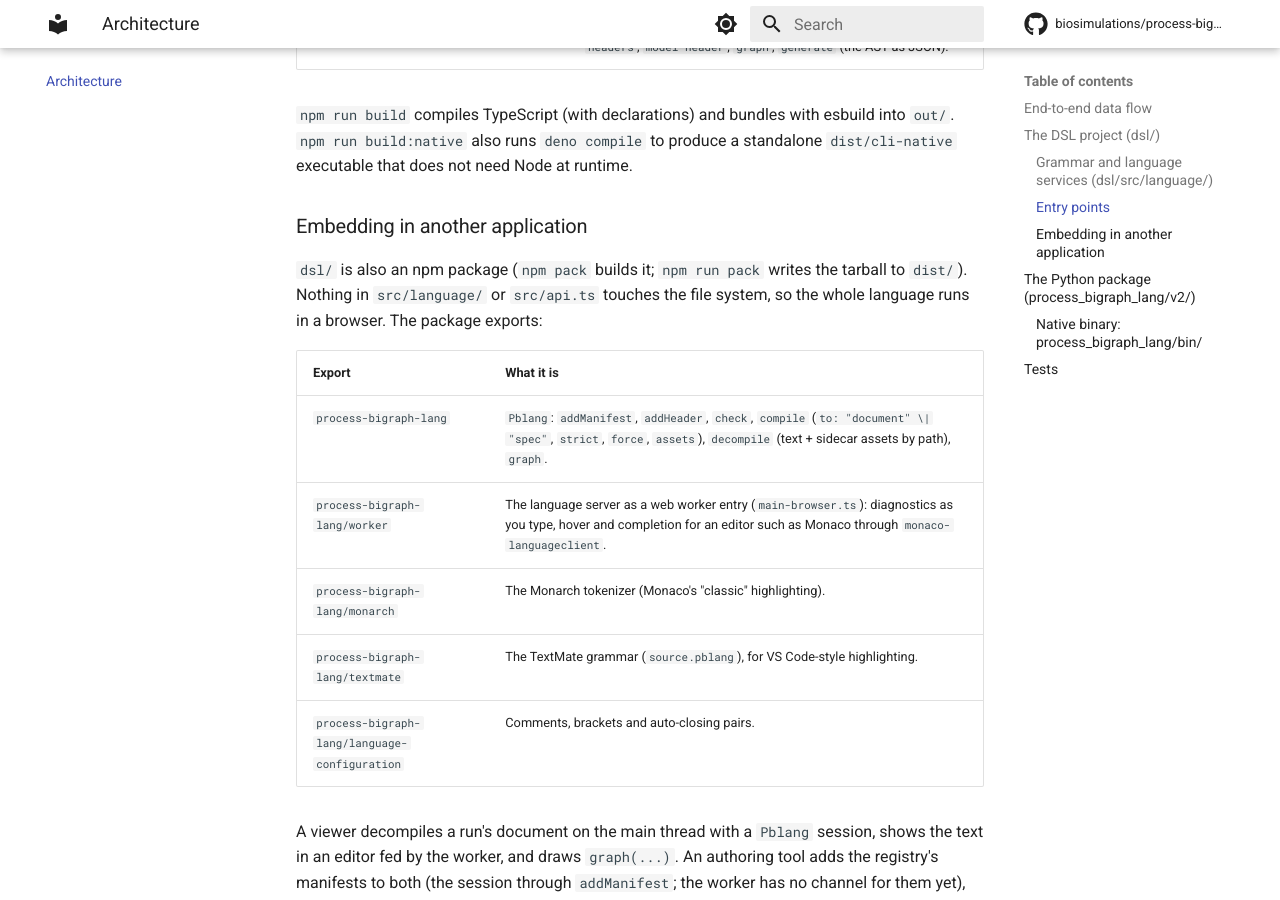
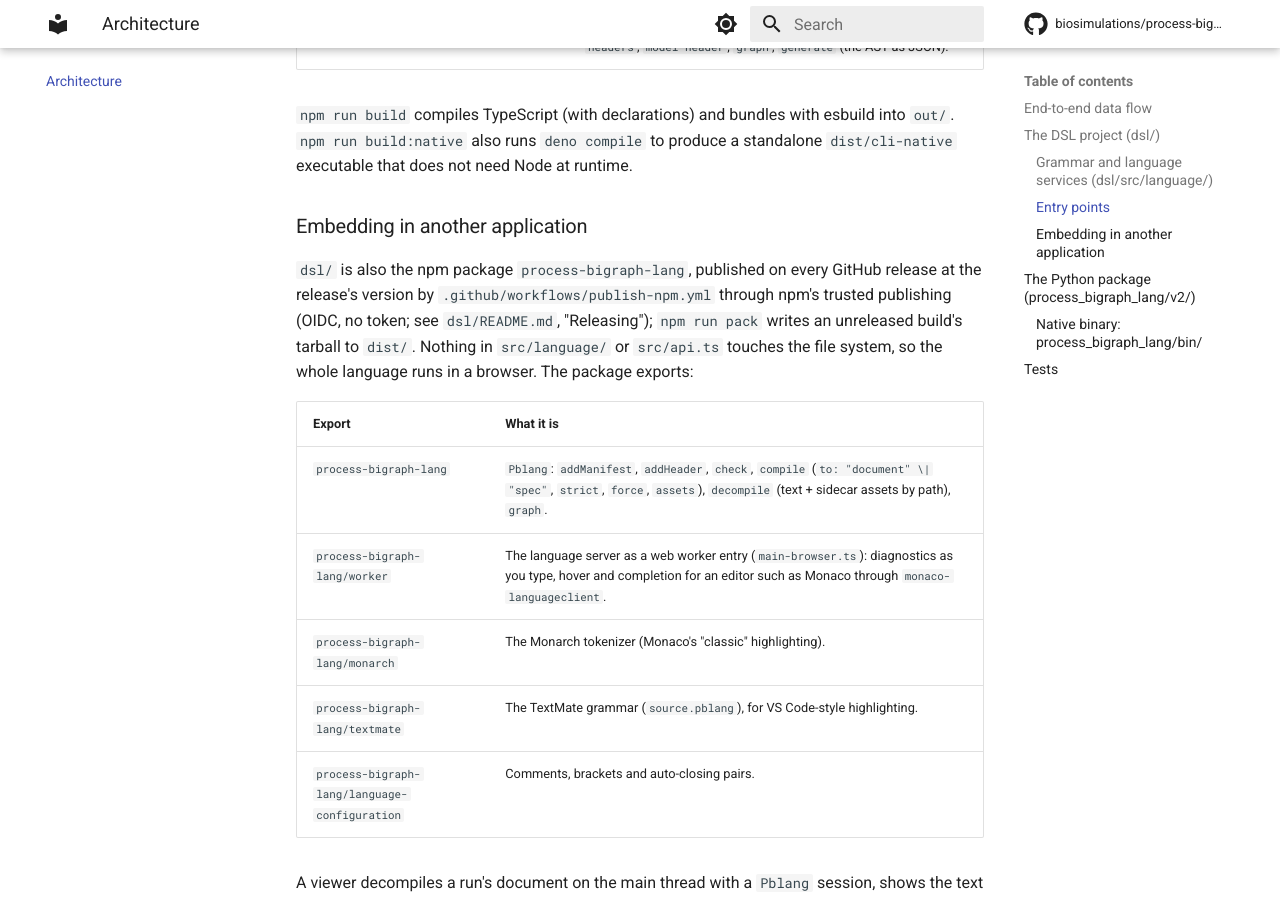
Before and after one commit to biosimulations/process-bigraph-lang, an MkDocs documentation site: the page built from docs/architecture.md, in a window 1280 px wide and 900 px high, scrolled down 2781 px. Built offline with MkDocs 1.6.1 and Material for MkDocs 9.7.7, drawn with Linux system fonts in a browser that asks for light colours; comment, search, counter and statistics services are not loaded.

Commit message:
Publish dsl/ to npm by trusted publishing on a GitHub release
.github/workflows/publish-npm.yml publishes the package as
process-bigraph-lang when a release is published, at the release tag
as the version (the same event and version as the wheel). It uses npm's
trusted publishing: `id-token: write` and no token; provenance is
attached automatically. A manual run packs without publishing (dry run
by default). package.json gets the exact repository URL provenance
requires and public access.

Co-Authored-By: Claude Fable 5.1 <noreply@anthropic.com>

```diff
--- a/docs/architecture.md
+++ b/docs/architecture.md
@@ -92,7 +92,9 @@ runs `deno compile` to produce a standalone `dist/cli-native` executable that do
 
 ### Embedding in another application
 
-`dsl/` is also an npm package (`npm pack` builds it; `npm run pack` writes the tarball to `dist/`). Nothing in
+`dsl/` is also the npm package `process-bigraph-lang`, published on every GitHub release at the release's version by
+`.github/workflows/publish-npm.yml` through npm's trusted publishing (OIDC, no token; see `dsl/README.md`,
+"Releasing"); `npm run pack` writes an unreleased build's tarball to `dist/`. Nothing in
 `src/language/` or `src/api.ts` touches the file system, so the whole language runs in a browser. The package exports:
 
 | Export                                        | What it is                                                                                                                                                                 |
```
Also changed, not shown: CLAUDE.md (+2 -0 lines), dsl/README.md (+12 -2 lines), 2 other files.
